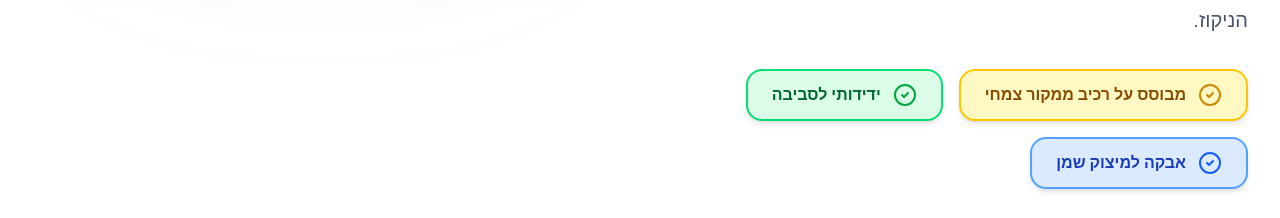
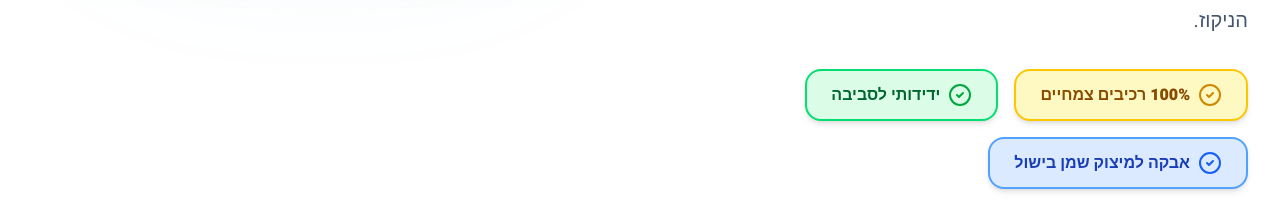
Before and after one commit to matikurland-oss/cleanfry-website, a React (Vite) app: page / in a window 1280 px wide. Shown: the part 734-952 px from the top of the page. Built offline with nearby package versions, Linux system fonts and the light colour scheme.

Commit message:
Update App.tsx

```diff
--- a/src/App.tsx
+++ b/src/App.tsx
@@ -245,20 +245,25 @@ export default function App() {
               <p className="text-xl text-slate-600 leading-relaxed max-w-xl mb-8">
                 אבקה חדשנית, 100% ממקור צמחי, למיצוק שמן בישול. הופכת את השמן המשומש לגוש מוצק וקשיח, המאפשר השלכה בטוחה ונקייה לאשפה. זהו פתרון ידידותי לסביבה השומר על מטבח נקי ומגן על צנרת הניקוז.
               </p>
-              <div className="flex flex-wrap justify-start gap-4 mt-8">
-                <div className="flex items-center gap-3 bg-yellow-100 border-2 border-yellow-400 px-6 py-3 rounded-2xl shadow-md cursor-default hover:scale-105 transition-transform">
-                  <CheckCircle2 className="w-6 h-6 text-yellow-600 flex-shrink-0" />
-                  <span className="text-yellow-800 text-base font-extrabold">מבוסס על רכיב ממקור צמחי</span>
-                </div>
-                <div className="flex items-center gap-3 bg-green-100 border-2 border-green-400 px-6 py-3 rounded-2xl shadow-md cursor-default hover:scale-105 transition-transform">
-                  <CheckCircle2 className="w-6 h-6 text-green-600 flex-shrink-0" />
-                  <span className="text-green-800 text-base font-extrabold">ידידותי לסביבה</span>
-                </div>
-                    <div className="flex items-center gap-3 bg-blue-100 border-2 border-blue-400 px-6 py-3 rounded-2xl shadow-md cursor-default hover:scale-105 transition-transform">
-                  <CheckCircle2 className="w-6 h-6 text-blue-600 flex-shrink-0" />
-                  <span className="text-blue-800 text-base font-extrabold">אבקה למיצוק שמן</span>
-                </div>
-              </div>
+              <div className="flex flex-wrap justify-start items-center gap-2 sm:gap-4 mt-8">
+  {/* כפתור 1 - צהוב */}
+  <div className="flex items-center gap-2 bg-yellow-100 border-2 border-yellow-400 px-3 py-2 sm:px-6 sm:py-3 rounded-2xl shadow-md cursor-default hover:scale-105 transition-transform whitespace-nowrap">
+    <CheckCircle2 className="w-5 h-5 sm:w-6 sm:h-6 text-yellow-600 flex-shrink-0" />
+    <span className="text-yellow-800 text-sm sm:text-base font-extrabold">100% רכיבים צמחיים</span>
+  </div>
+
+  {/* כפתור 2 - ירוק */}
+  <div className="flex items-center gap-2 bg-green-100 border-2 border-green-400 px-3 py-2 sm:px-6 sm:py-3 rounded-2xl shadow-md cursor-default hover:scale-105 transition-transform whitespace-nowrap">
+    <CheckCircle2 className="w-5 h-5 sm:w-6 sm:h-6 text-green-600 flex-shrink-0" />
+    <span className="text-green-800 text-sm sm:text-base font-extrabold">ידידותי לסביבה</span>
+  </div>
+
+  {/* כפתור 3 - כחול - הבוסט לגוגל */}
+  <div className="flex items-center gap-2 bg-blue-100 border-2 border-blue-400 px-3 py-2 sm:px-6 sm:py-3 rounded-2xl shadow-md cursor-default hover:scale-105 transition-transform whitespace-nowrap">
+    <CheckCircle2 className="w-5 h-5 sm:w-6 sm:h-6 text-blue-600 flex-shrink-0" />
+    <h2 className="text-blue-800 text-sm sm:text-base font-extrabold m-0">אבקה למיצוק שמן בישול</h2>
+  </div>
+</div>
             </motion.div>
             <motion.div initial={{ opacity: 0, scale: 0.8 }} animate={{ opacity: 1, scale: 1 }} transition={{ duration: 0.8, delay: 0.2 }} className="mt-16 lg:mt-24 relative">
               <div className="absolute -inset-4 bg-brand-blue/5 rounded-full blur-3xl"></div>
```
